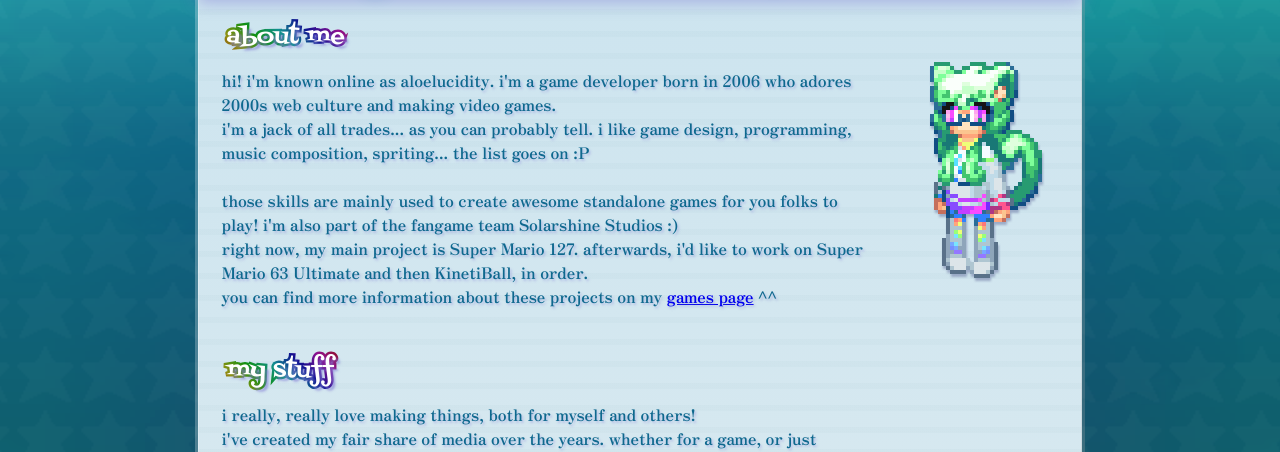
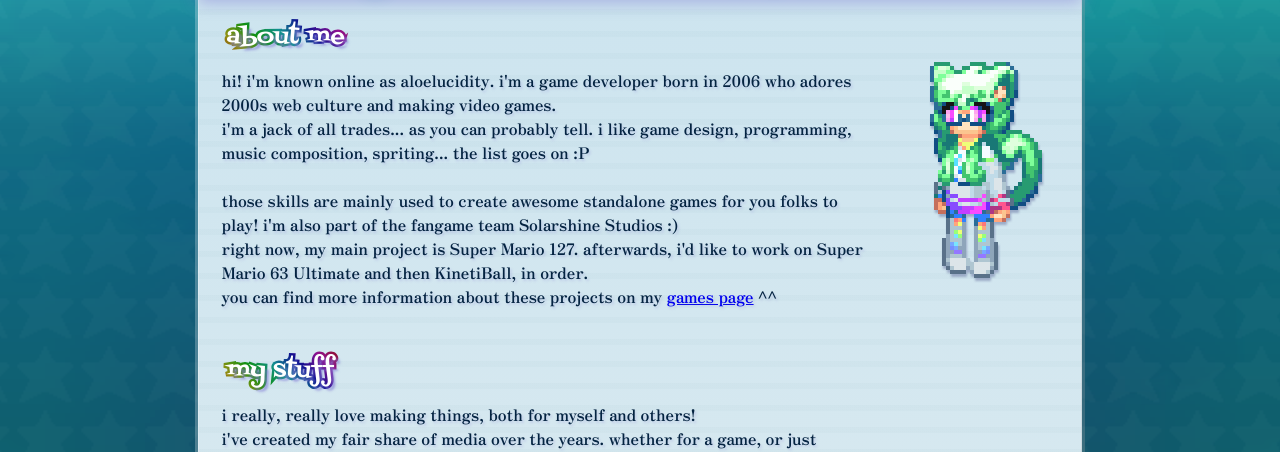
Before and after one commit to aloelucidity/aloelucidity.github.io, a plain HTML site: page docs/index.html in a window 1280 px wide. Shown: the part 299-751 px from the top of the page. Drawn offline with Linux system fonts and the light colour scheme.

Commit message:
increase text readability

```diff
--- a/docs/style.css
+++ b/docs/style.css
@@ -389,12 +389,12 @@ iframe {
 }
 
 /* Misc */
-p, .formkit-alert {
-    color: #0e688e;
+p {
+    color: #042341;
 }
 
-p, a, .formkit-alert {
-    text-shadow: 0.1rem 0.1rem 0.15rem #7e77d460;
+p, a {
+    text-shadow: 0.1rem 0.1rem 0.15rem #7e77d440;
     font-family: 'Zen Antique Soft';
     font-weight: 400;
 }
@@ -421,10 +421,6 @@ h2, h3, h4 {
     background-size: cover;
     background-clip: text;
     -webkit-background-clip: text;
-}
-/* Formkit */
-.seva-fields {
-    display: flex;
 }
 
 /* Animated links */
```
